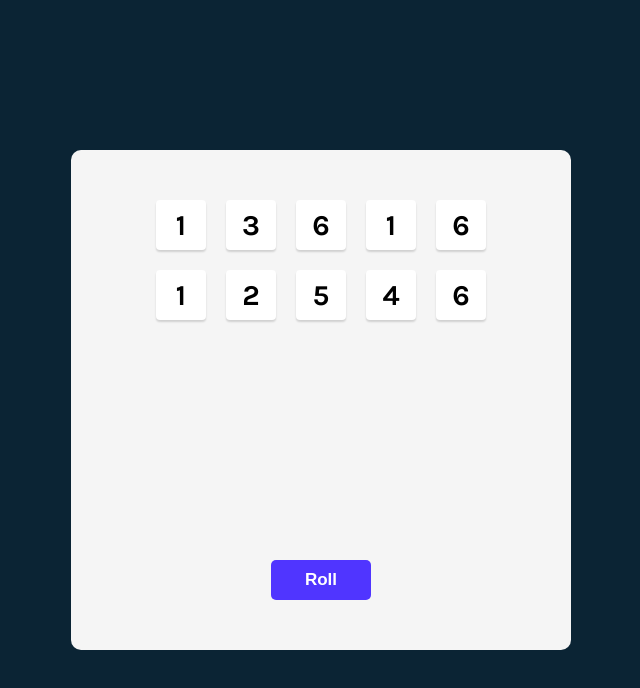
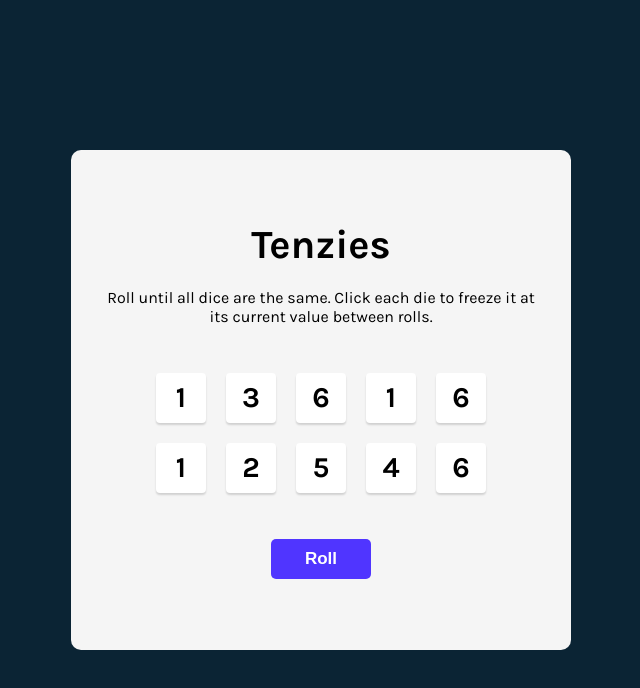
Before and after one commit to Rarnak/tenzies-game, a React (Vite) app: page / in a window 1280 px wide. Shown: the top 688 px of the page, without its empty margins (319-959 px from the left). Built offline with nearby package versions, Linux system fonts and the light colour scheme.

Commit message:
feat: add header component

```diff
--- a/src/App.jsx
+++ b/src/App.jsx
@@ -1,4 +1,5 @@
 import Die from "./components/Die"
+import Header from "./components/Header"
 import { useState } from "react"
 import { nanoid } from "nanoid"
 
@@ -22,12 +23,16 @@ export default function App() {
   }
 
   function rollDice() {
-    setDice(generateAllNewDice())
+    setDice(prevDice => prevDice.map(die => (
+      die.isHeld ?
+        die :
+        { ...die, value: Math.floor((Math.random() * 6) + 1) }
+    )))
   }
 
   function hold(id) {
     setDice(prevDice => {
-      return prevDice.map(die => die.id === id ? {...die, isHeld: !die.isHeld} : die)
+      return prevDice.map(die => die.id === id ? { ...die, isHeld: !die.isHeld } : die)
     })
   }
 
@@ -41,6 +46,7 @@ export default function App() {
 
   return (
     <main>
+      <Header />
       <div className="dice-container">
         {diceElements}
       </div>
--- /dev/null
+++ b/src/components/Header.jsx
@@ -0,0 +1,8 @@
+export default function Header(){
+    return (
+        <header>
+            <h1 className="title">Tenzies</h1>
+            <p className="instructions">Roll until all dice are the same. Click each die to freeze it at its current value between rolls.</p>
+        </header>
+    )
+}
--- a/src/index.css
+++ b/src/index.css
@@ -22,17 +22,37 @@ div#root {
 }
 
 main {
-  padding: 50px;
+  padding: 25px;
   background-color: #F5F5F5;
   border-radius: 10px;
   height: 100%;
   width: 100%;
   display: flex;
   flex-direction: column;
-  justify-content: space-between;
+  justify-content: space-evenly;
   align-items: center;
   flex-wrap: wrap;
-  min-height: 320px;
+  min-height: 420px;
+}
+
+header{
+  display: flex;
+  flex-direction: column;
+  justify-content: center;
+  align-items: center;
+  gap: 20px;
+}
+
+header .title {
+  font-size: 40px;
+  margin: 0;
+}
+
+header .instructions {
+  font-family: 'Karla', sans-serif;
+  font-weight: 400;
+  text-align: center;
+  margin: 0;
 }
 
 .dice-container {
@@ -49,7 +69,7 @@ main {
   font-size: 1.8rem;
   font-family: 'Karla', sans-serif;
   font-weight: bold;
-  cursor: poKarla;
+  cursor: pointer;
   border-radius: 4px;
   box-shadow: 0px 2px 2px rgba(0, 0, 0, 0.15);
   border: none;
```
